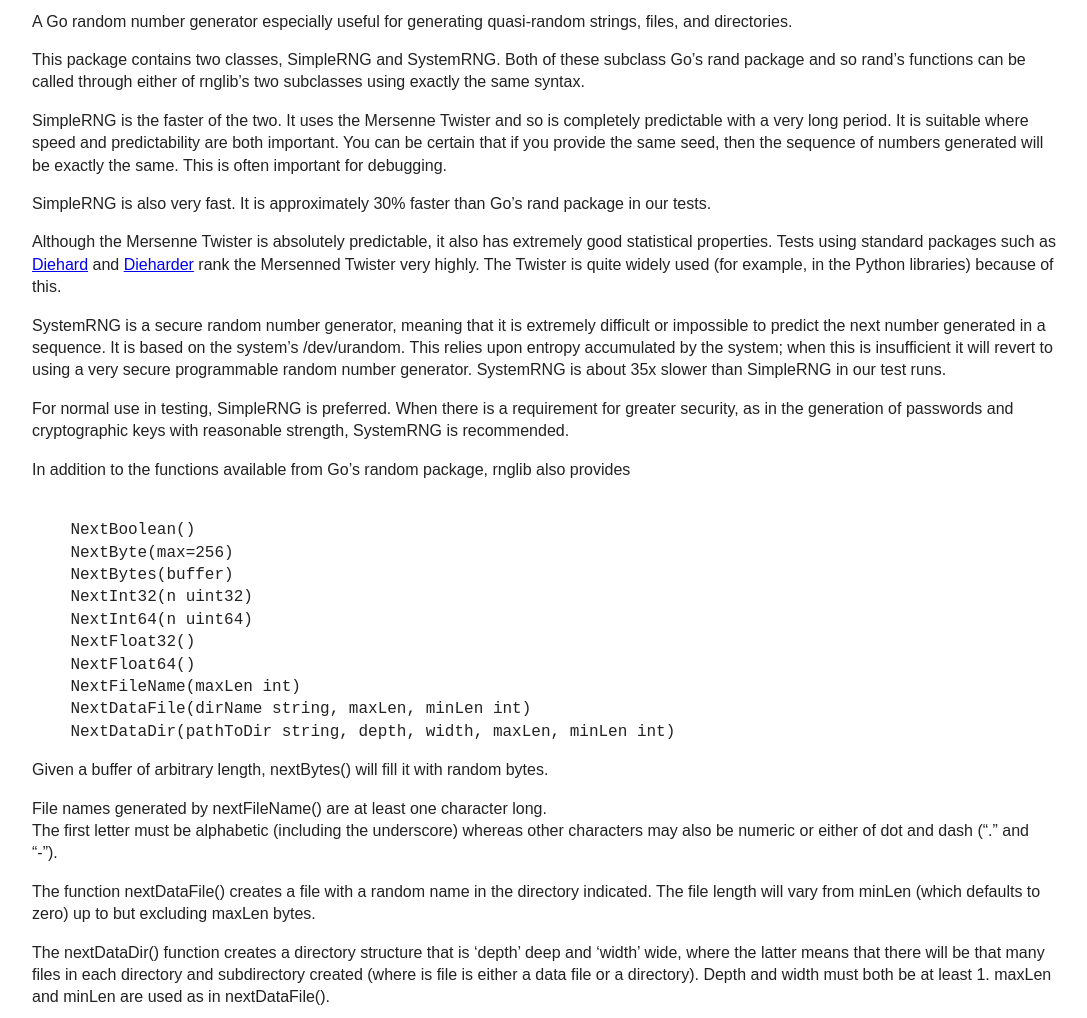
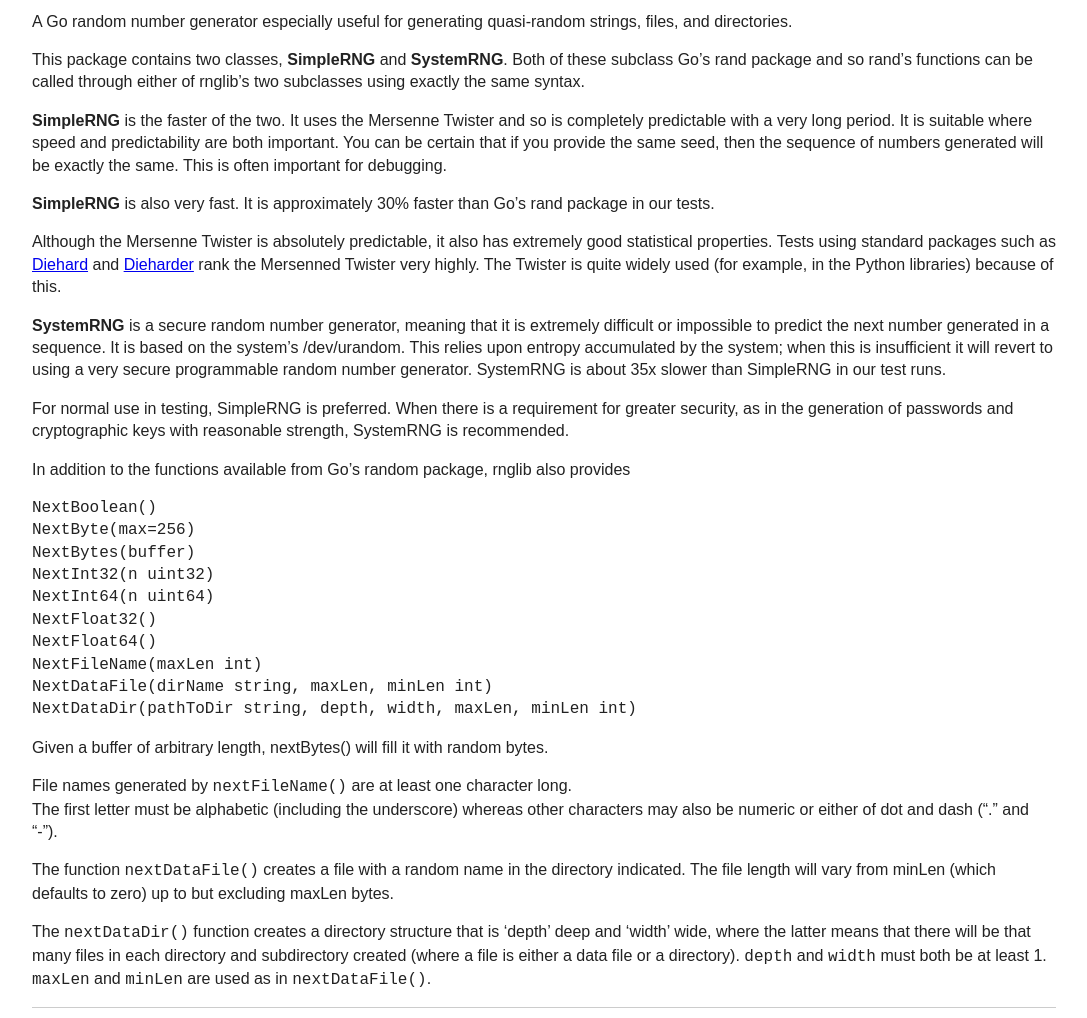
Before and after one commit to jddixon/rnglib_go, a plain HTML site: page index.html in a window 1280 px wide. Shown: the part 77-1095 px from the top of the page, without its empty margins (96-1183 px from the left). Drawn offline with Linux system fonts and the light colour scheme.

Commit message:
ghp: updating documentation

```diff
--- a/index.html
+++ b/index.html
@@ -14,19 +14,19 @@
 <p>A Go random number generator especially useful for generating
 quasi-random strings, files, and directories.</p>
 
-<p>This package contains two classes, SimpleRNG and SystemRNG.
+<p>This package contains two classes, <strong>SimpleRNG</strong> and <strong>SystemRNG</strong>.
 Both of these subclass Go&rsquo;s rand package and so rand&rsquo;s functions
 can be called through either of rnglib&rsquo;s two subclasses using
 exactly the same syntax.</p>
 
-<p>SimpleRNG is the faster of the two.  It uses the Mersenne
+<p><strong>SimpleRNG</strong> is the faster of the two.  It uses the Mersenne
 Twister and so is completely predictable with a very long period.
 It is suitable where speed and predictability are both important.
 You can be certain that if you provide the same seed, then
 the sequence of numbers generated will be exactly the same.  This is
 often important for debugging.</p>
 
-<p>SimpleRNG is also very fast.  It is approximately 30% faster
+<p><strong>SimpleRNG</strong> is also very fast.  It is approximately 30% faster
 than Go&rsquo;s rand package in our tests.</p>
 
 <p>Although the Mersenne Twister is absolutely predictable, it also has
@@ -36,7 +36,7 @@ and <a href="http://www.phy.duke.edu/~rgb/General/dieharder.php">Dieharder</a> r
 the Mersenned Twister very highly.  The Twister is quite widely used
 (for example, in the Python libraries) because of this.</p>
 
-<p>SystemRNG is a secure random number generator, meaning that it is
+<p><strong>SystemRNG</strong> is a secure random number generator, meaning that it is
 extremely difficult or impossible to predict the next number
 generated in a sequence.  It is based on the system&rsquo;s /dev/urandom.
 This relies upon entropy accumulated by the system; when
@@ -51,8 +51,7 @@ and cryptographic keys with reasonable strength, SystemRNG is recommended.</p>
 <p>In addition to the functions available from Go&rsquo;s random package,
 rnglib also provides</p>
 
-<pre><code>
-    NextBoolean()
+<pre><code>NextBoolean()
 NextByte(max=256)
 NextBytes(buffer)
 NextInt32(n uint32)
@@ -67,21 +66,21 @@ rnglib also provides</p>
 <p>Given a buffer of arbitrary length, nextBytes() will fill it with random
 bytes.</p>
 
-<p>File names generated by nextFileName() are at least one character long.<br />
+<p>File names generated by <code>nextFileName()</code> are at least one character long.<br />
 The first letter must be alphabetic (including the underscore)
 whereas other characters may also be numeric or either of dot and dash
 (&ldquo;.&rdquo; and &ldquo;-&rdquo;).</p>
 
-<p>The function nextDataFile() creates a file with a random name in the
+<p>The function <code>nextDataFile()</code> creates a file with a random name in the
 directory indicated.  The file length will vary from minLen (which
 defaults to zero) up to but excluding maxLen bytes.</p>
 
-<p>The nextDataDir() function creates a directory structure that is
+<p>The <code>nextDataDir()</code> function creates a directory structure that is
 &lsquo;depth&rsquo; deep and &lsquo;width&rsquo; wide, where the latter means that there
 will be that many files in each directory and subdirectory created
-(where is file is either a data file or a directory).  Depth and
-width must both be at least 1.  maxLen and minLen are used as in
-nextDataFile().</p>
+(where a file is either a data file or a directory). <code>depth</code> and
+<code>width</code> must both be at least 1.  <code>maxLen</code> and <code>minLen</code> are used as in
+<code>nextDataFile()</code>.</p>
   <div class="f">
     <hr />
     <div class="license">
```
Also changed, not shown: LICENSE.html (+1 -1 lines). Lines whose indentation alone changed are shown as unchanged.
